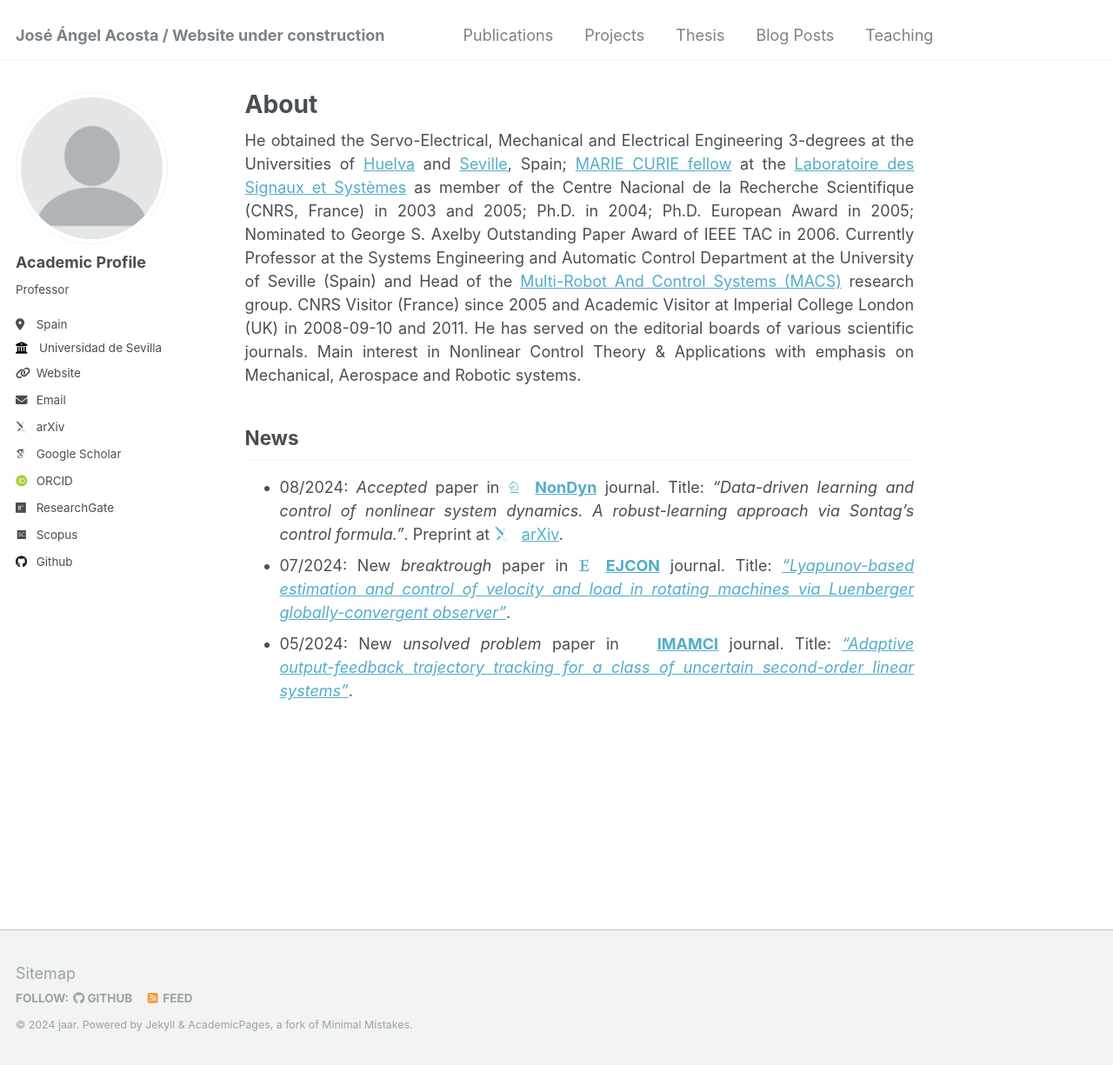
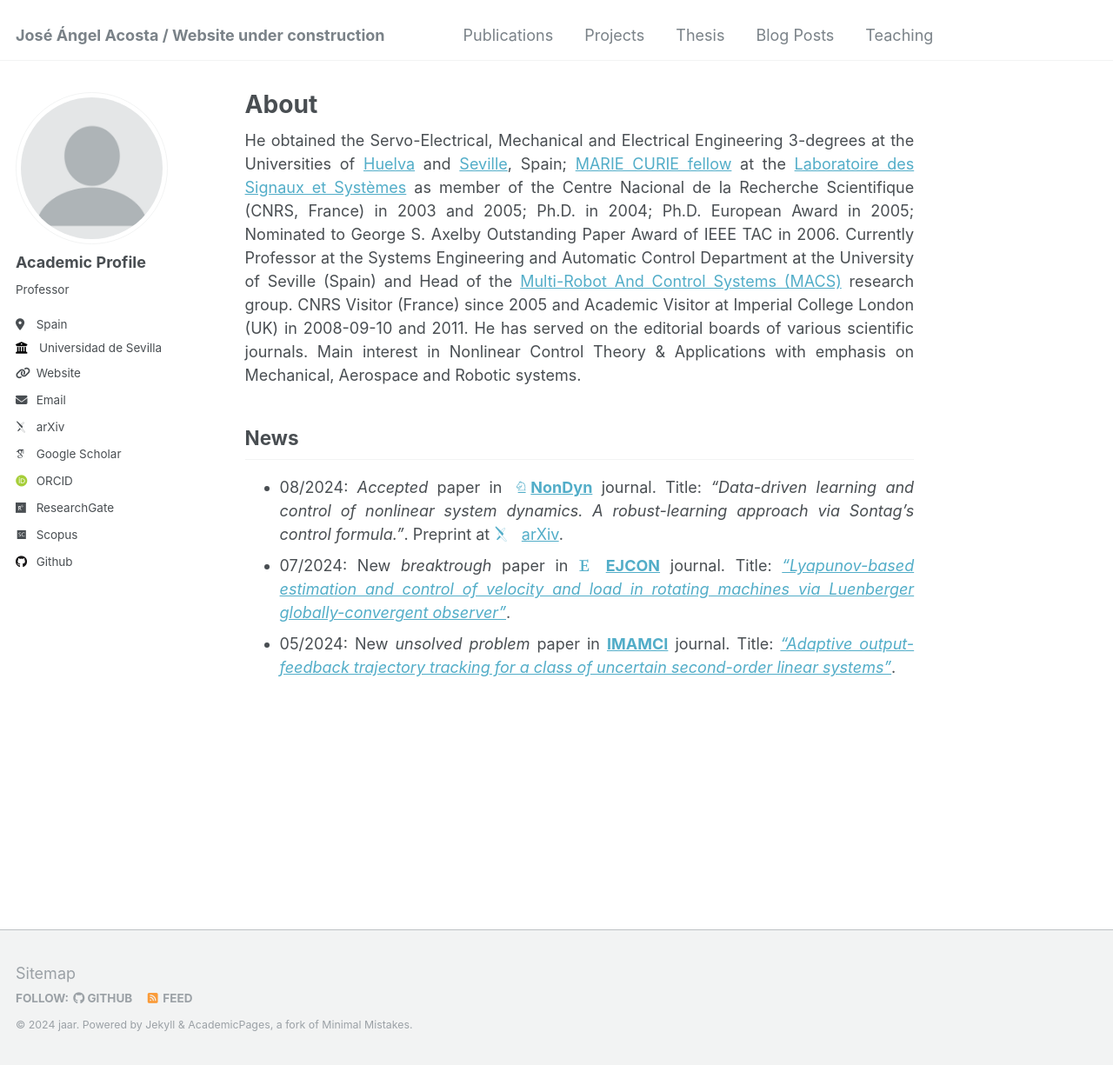
Before and after one commit to jaarhu/jaarhu.github.io, a Jekyll site: the page built from _pages/about.md, in a window 1280 px wide and 1225 px high. Shown: the whole window at 87% size. Built offline with Jekyll 4.4.1, drawn with Linux system fonts in a browser that asks for light colours; some web fonts are replaced.

Commit message:
Update about.md
No icon for Orford

```diff
--- a/_pages/about.md
+++ b/_pages/about.md
@@ -11,8 +11,8 @@ He obtained the Servo-Electrical, Mechanical and Electrical Engineering 3-degree
 
 ## News
 
-- 08/2024: *Accepted* paper in **[<i class="ai ai-springer ai-fw icon-pad-right"></i>NonDyn](https://link.springer.com/journal/11071)** journal. Title: *"Data-driven learning and control of nonlinear system dynamics. A robust-learning approach via Sontag's control formula."*. Preprint at [<i class="ai ai-arxiv ai-fw icon-pad-right"></i>arXiv](https://arxiv.org/abs/2307.15662v2).
+- 08/2024: *Accepted* paper in **[<i class="ai ai-springer ai-fw icon-pad-left"></i>NonDyn](https://link.springer.com/journal/11071)** journal. Title: *"Data-driven learning and control of nonlinear system dynamics. A robust-learning approach via Sontag's control formula."*. Preprint at [<i class="ai ai-arxiv ai-fw icon-pad-right"></i>arXiv](https://arxiv.org/abs/2307.15662v2).
 - 07/2024: New *breaktrough* paper in **[<i class="ai ai-elsevier ai-fw icon-pad-right"></i>EJCON](https://www.sciencedirect.com/journal/european-journal-of-control)** journal. Title: *["Lyapunov-based estimation and control of velocity and load in rotating machines via Luenberger globally-convergent observer"](https://doi.org/10.1016/j.ejcon.2024.101092)*.
-- 05/2024: New *unsolved problem* paper in **[<i class="ai ai-oxford ai-fw icon-pad-right"></i>IMAMCI](https://academic.oup.com/imamci)** journal. Title: *["Adaptive output-feedback trajectory tracking for a class of uncertain second-order linear systems"](https://doi.org/10.1093/imamci/dnae021)*.
+- 05/2024: New *unsolved problem* paper in **[IMAMCI](https://academic.oup.com/imamci)** journal. Title: *["Adaptive output-feedback trajectory tracking for a class of uncertain second-order linear systems"](https://doi.org/10.1093/imamci/dnae021)*.
 <!-- - 2024.0: **[Preprint]** [[Arxiv](https://arxiv.org/abs/2212.08057)] -->
 <!-- Comment -->
```
